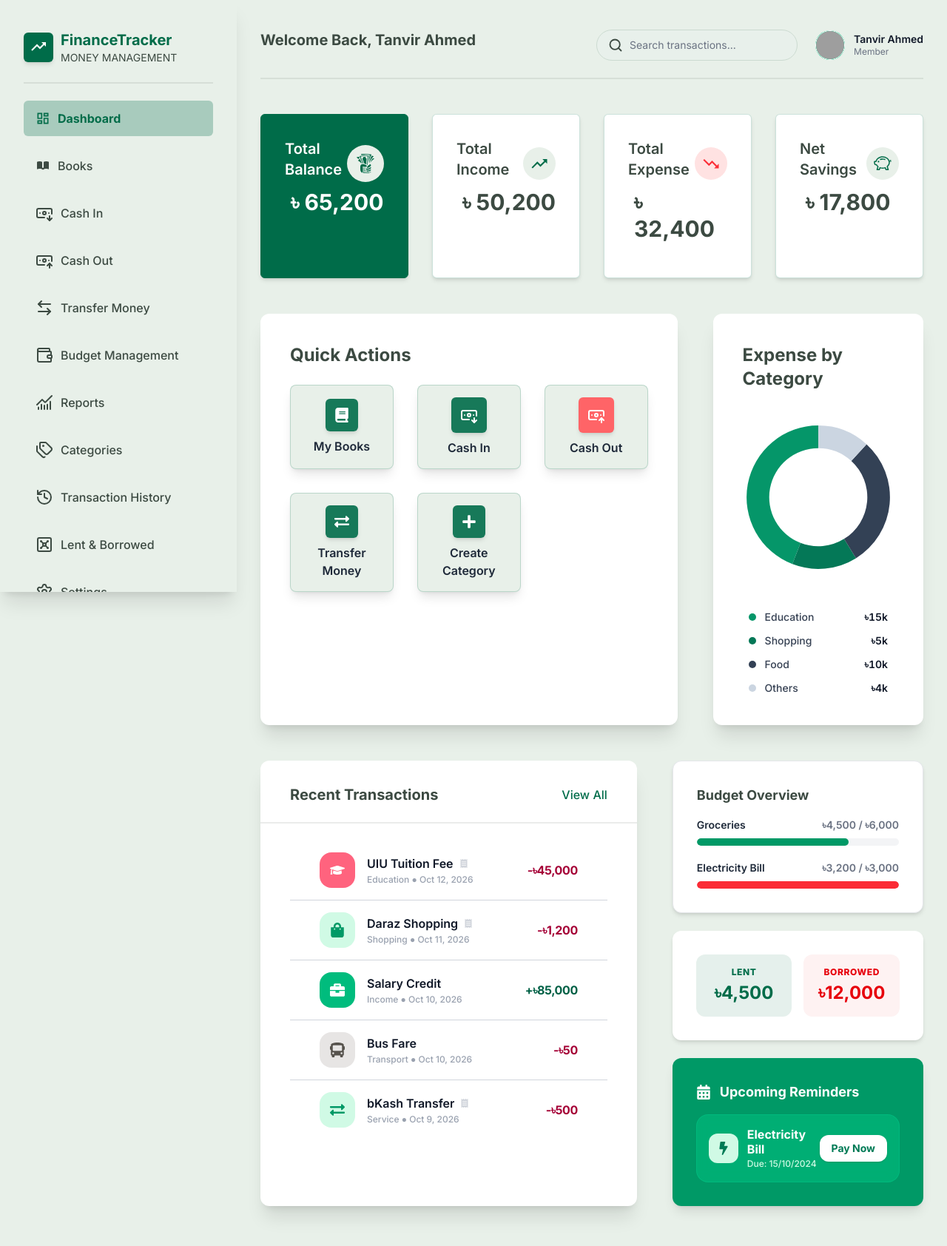
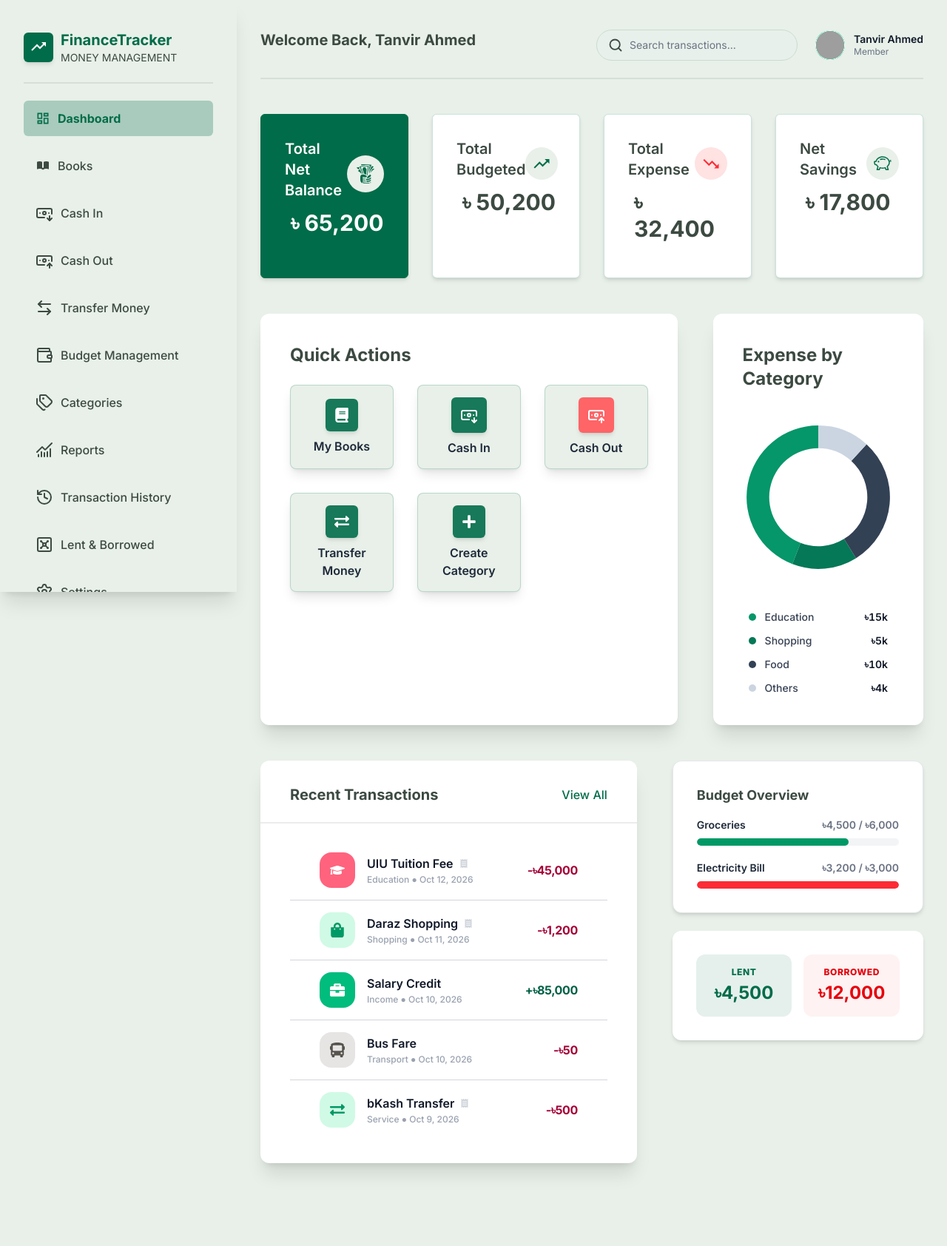
Before and after one commit to smsiam76/finance-tracker-web-frontend, a React (Vite) app: page /dashboard in a window 1280 px wide. Shown: the top 1684 px of the page at 74% size. After the commit the page ends 1660 px from the top, so only its background shows below. Built offline with nearby package versions, Linux system fonts and the light colour scheme; grey boxes are pictures that could not be loaded.

Commit message:
complete frontend with modify

```diff
--- a/src/layouts/DashboardLayout.jsx
+++ b/src/layouts/DashboardLayout.jsx
@@ -34,10 +34,10 @@ const DashboardLayout = () => {
     const { pathname } = location;
 
     if (pathname.startsWith("/dashboard/my-books/book-details/")) {
-    return location.state?.bookTitle
-      ? `Book Details: ${location.state.bookTitle}`
-      : "Book Details";
-  }
+      return location.state?.bookTitle
+        ? `Book Details: ${location.state.bookTitle}`
+        : "Book Details";
+    }
     switch (location.pathname) {
       case "/dashboard/my-books":
         return "My Books";
@@ -115,18 +115,18 @@ const DashboardLayout = () => {
         <span>Budget Management</span>
       </NavLink>
       <NavLink
+        to="/dashboard/categories"
+        className="flex gap-2.5 items-center py-3 px-4 rounded-md font-medium hover:bg-primary hover:text-base-100 transition-all duration-300 ease-linear "
+      >
+        <Tags className="font-medium text-xl" />
+        <span>Categories</span>
+      </NavLink>
+      <NavLink
         to="/dashboard/reports"
         className="flex gap-2.5 items-center py-3 px-4 rounded-md font-medium hover:bg-primary hover:text-base-100 transition-all duration-300 ease-linear "
       >
         <ChartNoAxesCombined className="font-medium text-xl" />
         <span>Reports</span>
-      </NavLink>
-      <NavLink
-        to="/dashboard/categories"
-        className="flex gap-2.5 items-center py-3 px-4 rounded-md font-medium hover:bg-primary hover:text-base-100 transition-all duration-300 ease-linear "
-      >
-        <Tags className="font-medium text-xl" />
-        <span>Categories</span>
       </NavLink>
       <NavLink
         to="/dashboard/transaction-history"
--- a/src/pages/Dashboard/Categories/Categories.jsx
+++ b/src/pages/Dashboard/Categories/Categories.jsx
@@ -182,7 +182,7 @@ export const Categories = () => {
   };
 
   return (
-    <div>
+    <div className="pt-6 pb-12">
       {/* Top Filter Tabs */}
       <motion.div
         initial={{ y: 20, opacity: 0 }}
--- a/src/pages/Dashboard/DashboardBooks/BookDetails.jsx
+++ b/src/pages/Dashboard/DashboardBooks/BookDetails.jsx
@@ -220,7 +220,7 @@ const BookDetails = () => {
               className="w-full bg-primary hover:bg-[#008f5b] text-white font-medium md:py-1 md:px-2 lg:py-2 lg:px-4 rounded-xl text-sm flex items-center justify-center gap-2 transition-colors"
             >
               <Wallet className="text-lg md:text-base lg:text-lg" />
-              Budget Manegement
+              Create Budget
             </Link>
             <Link
               to="/dashboard/transfer-money"
--- a/src/pages/Dashboard/DashboardHome/DashboardHome.jsx
+++ b/src/pages/Dashboard/DashboardHome/DashboardHome.jsx
@@ -1,8 +1,6 @@
 import { BsPiggyBank } from "react-icons/bs";
 import { motion } from "framer-motion";
 import {
-  FaBolt,
-  FaCalendarAlt,
   FaExchangeAlt,
   FaPlus,
 } from "react-icons/fa";
@@ -38,7 +36,7 @@ const DashboardHome = () => {
     },
     {
       title: "Create Category",
-      route: "/dashboard/create-category",
+      route: "/dashboard/categories",
       icon: <FaPlus />,
     },
   ];
@@ -63,11 +61,11 @@ const DashboardHome = () => {
     borrowed: 12000,
   };
 
-  const reminderData = {
-    id: 1,
-    title: "Electricity Bill",
-    dueDate: "15/10/2024",
-  };
+  // const reminderData = {
+  //   id: 1,
+  //   title: "Electricity Bill",
+  //   dueDate: "15/10/2024",
+  // };
 
   return (
     <div className="pt-6 pb-12">
@@ -83,7 +81,7 @@ const DashboardHome = () => {
           className="bg-primary text-white p-8 border border-primary shadow-md rounded-md"
         >
           <div className="flex items-center justify-between">
-            <h4 className="md:text-xl font-semibold mb-3">Total Balance</h4>
+            <h4 className="md:text-xl font-semibold mb-3">Total Net Balance</h4>
             <div className="w-fit p-2.5 flex items-center justify-center bg-base-100 text-primary rounded-full">
               <GiTakeMyMoney className="text-3xl" />
             </div>
@@ -99,7 +97,7 @@ const DashboardHome = () => {
           className="bg-white p-8 border border-primary/20 shadow-md rounded-md"
         >
           <div className="flex items-center justify-between">
-            <h4 className="md:text-xl font-semibold mb-3">Total Income</h4>
+            <h4 className="md:text-xl font-semibold mb-3">Total Budgeted</h4>
             <div className="w-fit p-2.5 flex items-center justify-center bg-base-100 text-primary rounded-full">
               <IoMdTrendingUp className="text-2xl" />
             </div>
@@ -231,7 +229,7 @@ const DashboardHome = () => {
           whileInView={{ x: 0, opacity: 1 }}
           transition={{ duration: 0.4, delay: 0.33, ease: "easeInOut" }}
           viewport={{ once: true, amount: 0.1 }}
-          className="w-full lg:w-2/5 flex flex-col justify-between gap-6"
+          className="w-full lg:w-2/5 flex flex-col gap-6"
         >
           {/* Budget Overview */}
           <div className="bg-white rounded-xl p-6 md:p-8 border border-gray-200 shadow-md">
@@ -285,7 +283,7 @@ const DashboardHome = () => {
           </div>
 
           {/* Upcoming Reminders Banner */}
-          <div className="bg-emerald-600 rounded-xl p-6 md:p-8 text-white shadow-lg">
+          {/* <div className="bg-emerald-600 rounded-xl p-6 md:p-8 text-white shadow-lg">
             <div className="flex items-center space-x-3 mb-4">
               <FaCalendarAlt className="text-xl" />
               <h3 className="text-lg font-bold">Upcoming Reminders</h3>
@@ -313,7 +311,7 @@ const DashboardHome = () => {
                 Pay Now
               </Link>
             </div>
-          </div>
+          </div> */}
         </motion.div>
       </div>
     </div>
```
